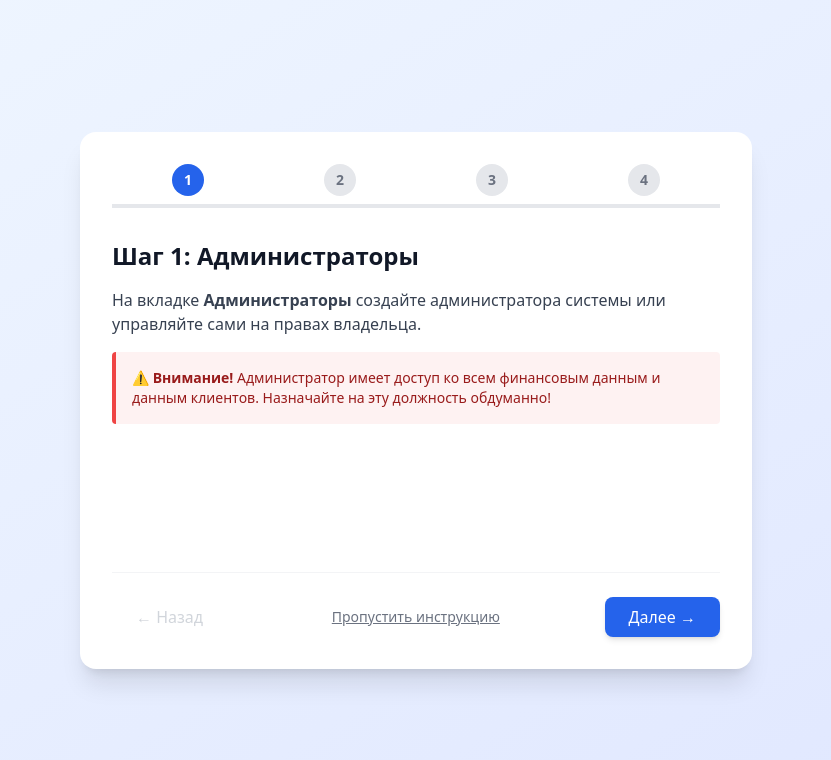
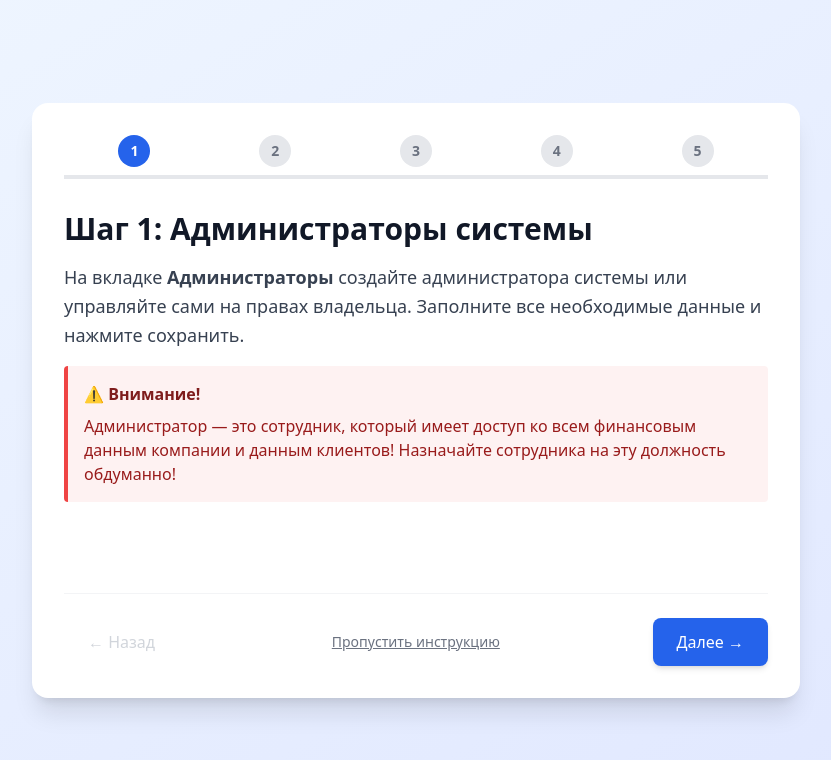
Before and after one commit to BluRICH-Master/-blurich-master, a Next.js app: page /instructions in a window 1280 px wide. Shown: the top 760 px of the page, without its empty margins (224-1055 px from the left). Built offline with nearby package versions, Linux system fonts and the light colour scheme.

Commit message:
Update page.tsx

```diff
--- a/app/instructions/page.tsx
+++ b/app/instructions/page.tsx
@@ -8,7 +8,7 @@ export default function InstructionsPage() {
   const [step, setStep] = useState(1)
 
   const handleNext = () => {
-    if (step < 4) {
+    if (step < 5) {
       setStep(step + 1)
     } else {
       completeOnboarding()
@@ -20,22 +20,17 @@ export default function InstructionsPage() {
   }
 
   const completeOnboarding = async () => {
-    // Здесь мы отмечаем, что пользователь прошел инструкцию
-    // Пока используем localStorage, чтобы не ломать работу,
-    // если колонка в Supabase еще не создана.
     localStorage.setItem('blurich_onboarding_completed', 'true')
-
-    // Перенаправляем в админ-панель
     router.push('/admin')
   }
 
   return (
     <div className="min-h-screen bg-gradient-to-br from-blue-50 to-indigo-100 py-8 px-4 flex flex-col items-center justify-center">
-      <div className="max-w-2xl w-full bg-white rounded-2xl shadow-xl p-8 relative">
+      <div className="max-w-3xl w-full bg-white rounded-2xl shadow-xl p-8">
 
         {/* Индикатор прогресса */}
         <div className="flex justify-between mb-8">
-          {[1, 2, 3, 4].map((i) => (
+          {[1, 2, 3, 4, 5].map((i) => (
             <div key={i} className="flex flex-col items-center flex-1">
               <div className={`w-8 h-8 rounded-full flex items-center justify-center font-bold text-sm transition-colors ${
                 i <= step ? 'bg-blue-600 text-white' : 'bg-gray-200 text-gray-500'
@@ -50,16 +45,19 @@ export default function InstructionsPage() {
         </div>
 
         {/* Контент шагов */}
-        <div className="min-h-[300px]">
+        <div className="min-h-[350px]">
           {step === 1 && (
             <div className="space-y-4">
-              <h2 className="text-2xl font-bold text-gray-900">Шаг 1: Администраторы</h2>
-              <p className="text-gray-700">
+              <h2 className="text-3xl font-bold text-gray-900 mb-4">Шаг 1: Администраторы системы</h2>
+              <p className="text-gray-700 text-lg leading-relaxed">
                 На вкладке <strong>Администраторы</strong> создайте администратора системы или управляйте сами на правах владельца.
+                Заполните все необходимые данные и нажмите сохранить.
               </p>
               <div className="bg-red-50 border-l-4 border-red-500 p-4 rounded">
-                <p className="text-red-800 text-sm">
-                  ⚠️ <strong>Внимание!</strong> Администратор имеет доступ ко всем финансовым данным и данным клиентов. Назначайте на эту должность обдуманно!
+                <p className="text-red-900 font-semibold mb-2">⚠️ Внимание!</p>
+                <p className="text-red-800">
+                  Администратор — это сотрудник, который имеет доступ ко всем финансовым данным компании и данным клиентов!
+                  Назначайте сотрудника на эту должность обдуманно!
                 </p>
               </div>
             </div>
@@ -67,13 +65,19 @@ export default function InstructionsPage() {
 
           {step === 2 && (
             <div className="space-y-4">
-              <h2 className="text-2xl font-bold text-gray-900">Шаг 2: Мастера</h2>
-              <p className="text-gray-700">
-                На вкладке <strong>Мастера</strong> добавьте исполнителей, заполните данные и назначьте % от стоимости для расчета их зарплаты.
+              <h2 className="text-3xl font-bold text-gray-900 mb-4">Шаг 2: Мастера</h2>
+              <p className="text-gray-700 text-lg leading-relaxed">
+                На вкладке <strong>Мастера</strong> создайте мастера, заполните все необходимые данные,
+                назначьте % от общей стоимости для расчета зарплаты мастера (от 0 до 100%) и нажмите сохранить.
+                Мастер появится в списке мастеров.
               </p>
               <div className="bg-blue-50 border-l-4 border-blue-500 p-4 rounded">
-                <p className="text-blue-800 text-sm">
-                  👷 <strong>Кто такой мастер?</strong> Он видит только свои заявки, добавляет оказанные услуги и расходники, и видит сумму своего вознаграждения.
+                <p className="text-blue-900 font-semibold mb-2">👷 Кто такой мастер?</p>
+                <p className="text-blue-800">
+                  Мастер — это исполнитель. Он имеет доступ только к данным клиента и СВОИМ заявкам.
+                  Может видеть назначенные ему заявки, добавлять в заявку услуги которые он оказал,
+                  добавлять расходники которые потребовались для выполнения заявки,
+                  видеть перечень своих уже исполненных заявок и сумму своего вознаграждения (зарплаты) за исполненные заявки.
                 </p>
               </div>
             </div>
@@ -81,13 +85,16 @@ export default function InstructionsPage() {
 
           {step === 3 && (
             <div className="space-y-4">
-              <h2 className="text-2xl font-bold text-gray-900">Шаг 3: Услуги компании</h2>
-              <p className="text-gray-700">
-                Откройте вкладку <strong>Услуги</strong> → <strong>Добавить услугу</strong>. Укажите полную стоимость для автоматического расчета суммы заказа.
+              <h2 className="text-3xl font-bold text-gray-900 mb-4">Шаг 3: Услуги компании</h2>
+              <p className="text-gray-700 text-lg leading-relaxed">
+                Добавьте услуги компании. Откройте вкладку <strong>Услуги</strong> → <strong>Добавить услугу</strong>,
+                заполните необходимые данные, укажите полную стоимость услуги для автоматического расчета суммы заказа.
+                Нажмите сохранить.
               </p>
               <div className="bg-purple-50 border-l-4 border-purple-500 p-4 rounded">
-                <p className="text-purple-800 text-sm">
-                  ✅ Услуга появится в списке и будет доступна для добавления в карточку заявки.
+                <p className="text-purple-900 font-semibold mb-2">✅ Результат</p>
+                <p className="text-purple-800">
+                  Услуга появится в списке услуг и будет доступна для добавления в карточку заявки.
                 </p>
               </div>
             </div>
@@ -95,14 +102,37 @@ export default function InstructionsPage() {
 
           {step === 4 && (
             <div className="space-y-4">
-              <h2 className="text-2xl font-bold text-gray-900">Шаг 4: Склад и начало работы</h2>
-              <p className="text-gray-700">
-                Добавьте товары или расходные материалы во вкладке <strong>Склад</strong>. Можно указать цену закупки и продажи для расчета прибыли.
+              <h2 className="text-3xl font-bold text-gray-900 mb-4">Шаг 4: Склад</h2>
+              <p className="text-gray-700 text-lg leading-relaxed">
+                Добавьте свои товары или расходные материалы. Откройте вкладку <strong>Склад</strong> → <strong>Добавить товар</strong>.
+                Заполните необходимые данные. Можно добавить цену закупки и цену продажи для расчета прибыли компании
+                от реализации этих позиций.
               </p>
-              <div className="bg-green-50 border-l-4 border-green-500 p-4 rounded">
-                <p className="text-green-800 text-sm">
-                  🚀 <strong>Готово!</strong> Теперь администратор может создавать заявки, назначать мастеров, а товары будут автоматически списываться со склада.
+              <div className="bg-orange-50 border-l-4 border-orange-500 p-4 rounded">
+                <p className="text-orange-900 font-semibold mb-2">📦 Важно</p>
+                <p className="text-orange-800">
+                  В карточку заявки добавляется товар с ценой продажи! Нажмите сохранить.
+                  Товар появится в списке Склад и будет доступен для добавления в карточку заявки.
                 </p>
+              </div>
+            </div>
+          )}
+
+          {step === 5 && (
+            <div className="space-y-4">
+              <h2 className="text-3xl font-bold text-gray-900 mb-4">🚀 Как работает система</h2>
+              <p className="text-gray-700 text-lg mb-4">
+                После заполнения данных можно начинать работать:
+              </p>
+              <div className="space-y-3 text-gray-700 text-lg">
+                <p>✓ Администратор принимает заявку клиента, заполняет карточку заявки, назначает мастера для исполнения заявки</p>
+                <p>✓ Мастер получает уведомление на телефон о назначенной ему заявке</p>
+                <p>✓ Мастер принимает в работу, добавляет в карточку заявки услуги и товары из списка</p>
+                <p>✓ Мастер завершает заявку</p>
+                <p>✓ После завершения заявки автоматически формируется карточка исполненной заявки</p>
+                <p>✓ Общая сумма для клиента включает все услуги и товары</p>
+                <p>✓ Зарплата мастера рассчитывается из назначенного ему процента</p>
+                <p>✓ Товары/расходники автоматически списываются со склада</p>
               </div>
             </div>
           )}
@@ -113,7 +143,7 @@ export default function InstructionsPage() {
           <button
             onClick={() => setStep(step - 1)}
             disabled={step === 1}
-            className={`px-6 py-2 rounded-lg font-medium transition-colors ${
+            className={`px-6 py-3 rounded-lg font-medium transition-colors ${
               step === 1
                 ? 'text-gray-300 cursor-not-allowed'
                 : 'text-gray-700 hover:bg-gray-100'
@@ -131,9 +161,9 @@ export default function InstructionsPage() {
 
           <button
             onClick={handleNext}
-            className="bg-blue-600 text-white px-6 py-2 rounded-lg font-medium hover:bg-blue-700 transition-colors shadow-md"
+            className="bg-blue-600 text-white px-6 py-3 rounded-lg font-medium hover:bg-blue-700 transition-colors shadow-md"
           >
-            {step === 4 ? 'Завершить и перейти в кабинет →' : 'Далее →'}
+            {step === 5 ? 'Завершить и перейти в кабинет →' : 'Далее →'}
           </button>
         </div>
       </div>
```
